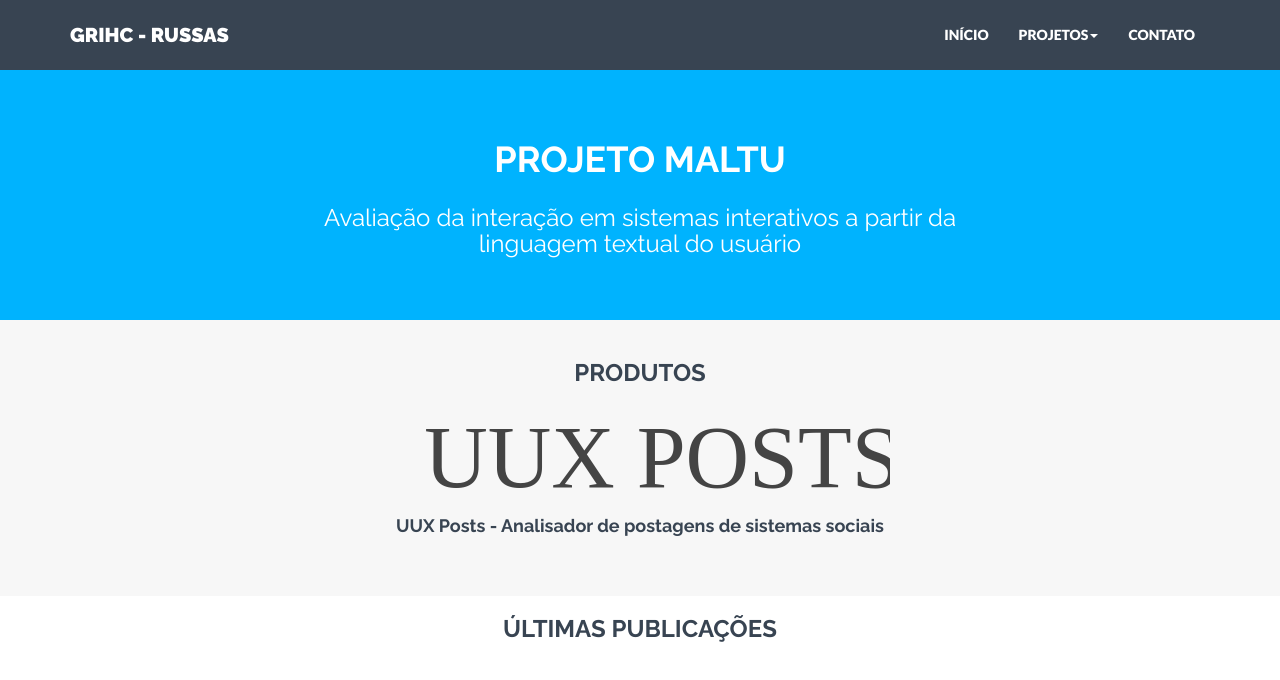
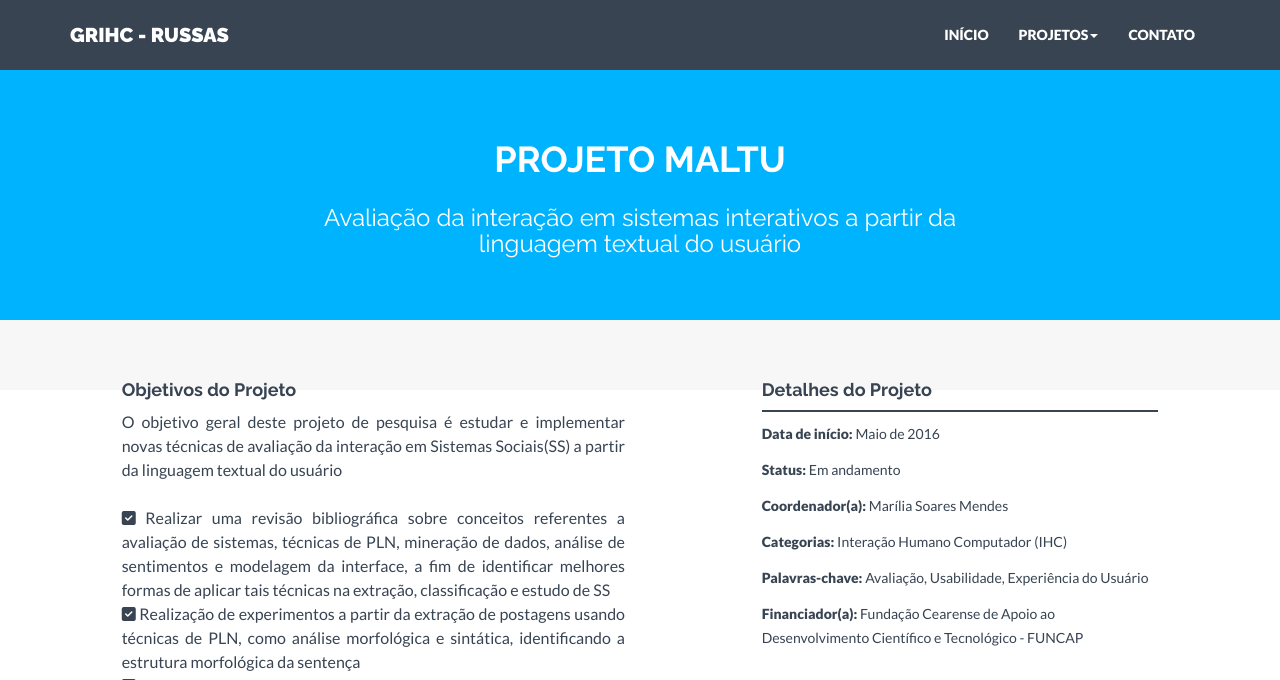
Before and after one commit to thiagolivera/GRIHC, a PHP site: page /projetoMaltu.php in a window 1280 px wide. Shown: the top 680 px of the page. Run offline with PHP 8.4, Linux system fonts and the light colour scheme; some libraries are stand-ins or nearby versions; some web fonts are replaced.

Commit message:
Melhorias na página do projeto MALTU e inclusão de seção dos objetivos e detalhes do projeto.

```diff
--- a/assets/css/style.css
+++ b/assets/css/style.css
@@ -277,7 +277,6 @@ a:focus {
 {
 	height:100%;
 	width:100%;
-	background-color:#00b3fe;
 	background-color:rgba(0,179,254,.9);
 	text-align:center;
 }
@@ -360,7 +359,6 @@ a:focus {
 
 #blue {
 	background: #00b3fe;
-	margin-top: 60px;
 	margin-bottom: 60px;
 	padding-top: 25px;
 	padding-bottom: 25px;
@@ -369,6 +367,12 @@ a:focus {
 #blue h3 {
 	color: white;
 	margin-left: 15px;
+}
+
+@media screen and (min-width: 1200px) {
+    #blue {
+        margin-top: 420px;
+    }
 }
 
 .ctitle {
--- a/cabecalho.php
+++ b/cabecalho.php
@@ -23,14 +23,27 @@
                   <a href="#" class="dropdown-toggle" data-toggle="dropdown">PROJETOS<b class="caret"></b></a>
                   <ul class="dropdown-menu">
                     <li class="dropdown-header">Ensino</li>
-                        <li><a href="single-post.html">Aplicação prática dos conceitos de IHC (2017)</a></li>
-
+                        <?php
+                            if(strcmp($_SERVER['PHP_SELF'], "/GRIHC/monitoriaIHC-2017.php") == 0){
+                                ?><li class="active"><a href="monitoriaIHC-2017.php">Aplicação prática dos conceitos de IHC (2017)</a></li><?php
+                            } else{
+                                ?><li><a href="monitoriaIHC-2017.php">Aplicação prática dos conceitos de IHC (2017)</a></li><?php
+                            }
+                        ?>
                     <li class="dropdown-header">Pesquisa</li>
                         <?php
                         if(strcmp($_SERVER['PHP_SELF'], "/GRIHC/projetoMaltu.php") == 0){
                             ?><li class="active"><a href="projetoMaltu.php">Projeto MALTU (2016 - 2018)</a></li><?php
                         } else{
                             ?><li><a href="projetoMaltu.php">Projeto MALTU (2016 - 2018)</a></li><?php
+                        }
+                      ?>
+                    <li class="dropdown-header">Extensão</li>
+                        <?php
+                        if(strcmp($_SERVER['PHP_SELF'], "/GRIHC/extensaoIHC-2017.php") == 0){
+                            ?><li class="active"><a href="extensaoIHC-2017.php">Projeto e desenvolvimento de sistemas acessíveis para o município de Russas (2017)</a></li><?php
+                        } else{
+                            ?><li><a href="projetoMaltu.php">Projeto e desenvolvimento de sistemas acessíveis para o município de Russas (2017)</a></li><?php
                         }
                       ?>
                   </ul>
--- a/index.php
+++ b/index.php
@@ -61,7 +61,10 @@
                                             Cidade Universitária, Russas - CE <br>
                                             Brasil <br>
 		 			</p>
-		 		</div>
+                            </div>
+                            <div class="col-lg-6 centered">
+                                <img style="max-width: 500px;" src="assets/img/instituicoes/ufc.png" alt="">
+                            </div>
 
 		 	</div><! --/row -->
 	 	</div><! --/container -->
--- a/projetoMaltu.php
+++ b/projetoMaltu.php
@@ -45,6 +45,34 @@
 
     <!--Seção de Produtos do Projeto -->
     <div id="cwrap" style="padding-top: 20px; padding-bottom: 50px;">
+            <div class="col-lg-5 col-lg-offset-1">
+            <div class="spacing"></div>
+            <h4>Objetivos do Projeto</h4>
+            <p style="font-size: 16px; text-align: justify;">O objetivo geral deste projeto de pesquisa é estudar e implementar novas técnicas de avaliação da interação em Sistemas Sociais(SS) a partir da linguagem textual do usuário
+            <br><br><i class="fa fa-check-square" aria-hidden="true"></i> Realizar uma revisão bibliográfica sobre conceitos referentes a avaliação de sistemas, técnicas de PLN, mineração de dados, análise de sentimentos e modelagem da interface, a fim de identificar melhores formas de aplicar tais técnicas na extração, classificação e estudo de SS
+            <br><i class="fa fa-check-square" aria-hidden="true"></i> Realização de experimentos a partir da extração de postagens usando técnicas de PLN, como análise morfológica e sintática, identificando a estrutura morfológica da sentença
+            <br><i class="fa fa-check-square" aria-hidden="true"></i> Implementação de algoritmos de PLN e análise de sentimentos a fim de classificar sentenças
+            <br><i class="fa fa-check-square" aria-hidden="true"></i> Realizar investigações em postagens dos usuários em SS a fim de estudar suas características
+            <br><i class="fa fa-check-square" aria-hidden="true"></i> Estudo e aplicação da linguagem de marcação UsiXML para remodelagem de interface
+            </p>
+        </div>
+
+        <div class="col-lg-4 col-lg-offset-1">
+            <div class="spacing"></div>
+            <h4>Detalhes do Projeto</h4>
+            <div class="hline"></div>
+            <p><b>Data de início:</b> Maio de 2016</p>
+            <p><b>Status:</b> Em andamento</p>
+            <p><b>Coordenador(a):</b> Marília Soares Mendes</p>
+            <p><b>Categorias:</b> Interação Humano Computador (IHC)</p>
+            <p><b>Palavras-chave:</b> Avaliação, Usabilidade, Experiência do Usuário</p>
+            <p><b>Financiador(a):</b> Fundação Cearense de Apoio ao Desenvolvimento Científico e Tecnológico - FUNCAP</p>
+
+        </div>
+    </div>
+
+    <!--Seção de Produtos do Projeto -->
+    <div id="blue" style="padding-top: 20px; padding-bottom: 50px;">
         <div class="container">
             <div class="row centered">
                 <h3 style="margin-bottom: 20px;">PRODUTOS</h3>
@@ -52,13 +80,8 @@
                     <div class=" col-lg-12 col-sm-12 col-md-12">
                         <div class="portfolio-item graphic-design">
                             <div class="he-wrap tpl6">
-                                <img src="assets/img/clients/uuxposts.svg" alt="UUX Posts - Analisador de postagens de sistemas sociais">
-                                    <div class="he-view">
-                                        <div class="bg a0" data-animate="fadeIn">
-                                            <a href="http://uuxposts.russas.ufc.br/" target="_blank" class="dmbutton a2" data-animate="fadeInUp"><i class="fa fa-desktop"></i></a>
-                                        </div><!-- he bg -->
-                                    </div><!-- he view -->
-                                    <h4>UUX Posts - Analisador de postagens de sistemas sociais</h4>
+                                <a href="http://uuxposts.russas.ufc.br/" target="_blank"> <img src="assets/img/clients/uuxposts.svg" alt="UUX Posts - Analisador de postagens de sistemas sociais">
+                                <br><a href="http://uuxposts.russas.ufc.br/" target="_blank" class="dmbutton a2" data-animate="fadeInUp"><i class="fa fa-desktop"></i><h4 style="color: #fff">UUX Posts - Analisador de postagens de sistemas sociais</h4></a>
                             </div><!-- he wrap -->
                         </div><!-- end col-12 -->
                     </div>
```
Lines whose indentation alone changed are shown as unchanged.
